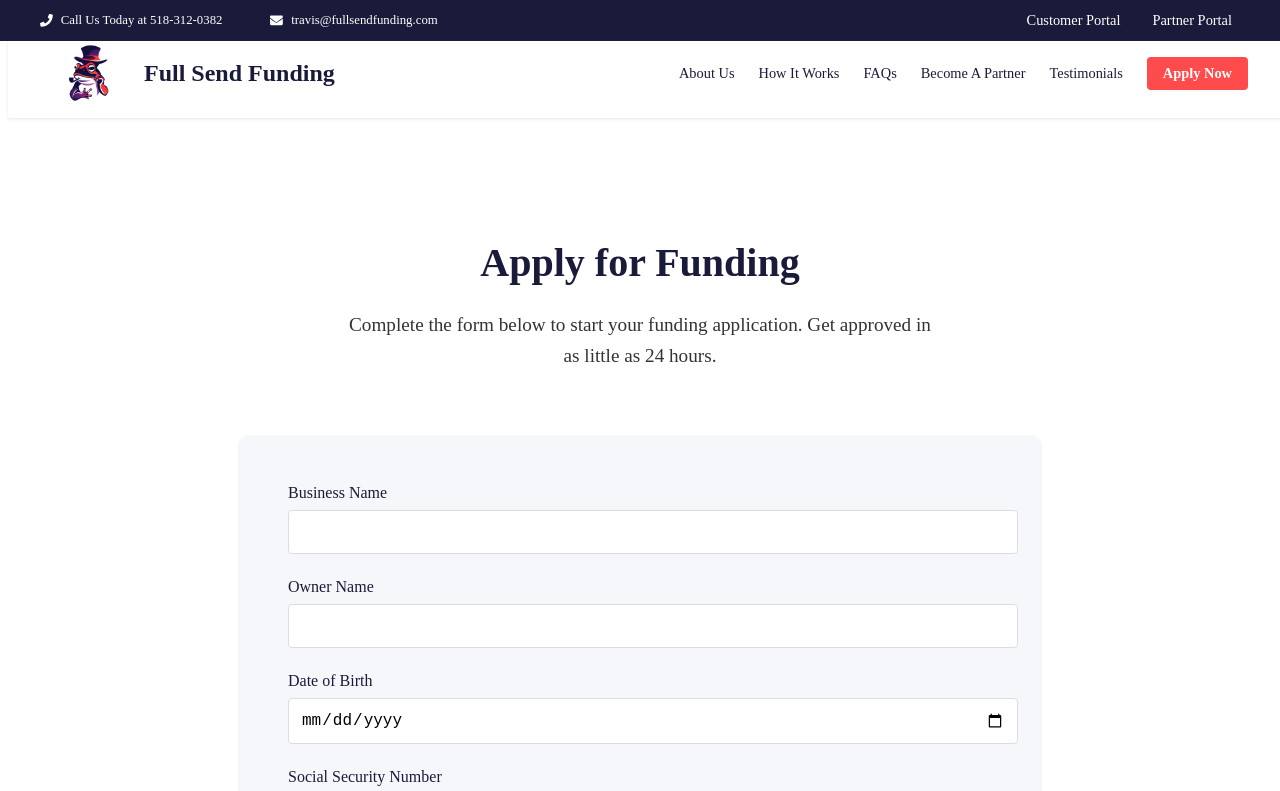
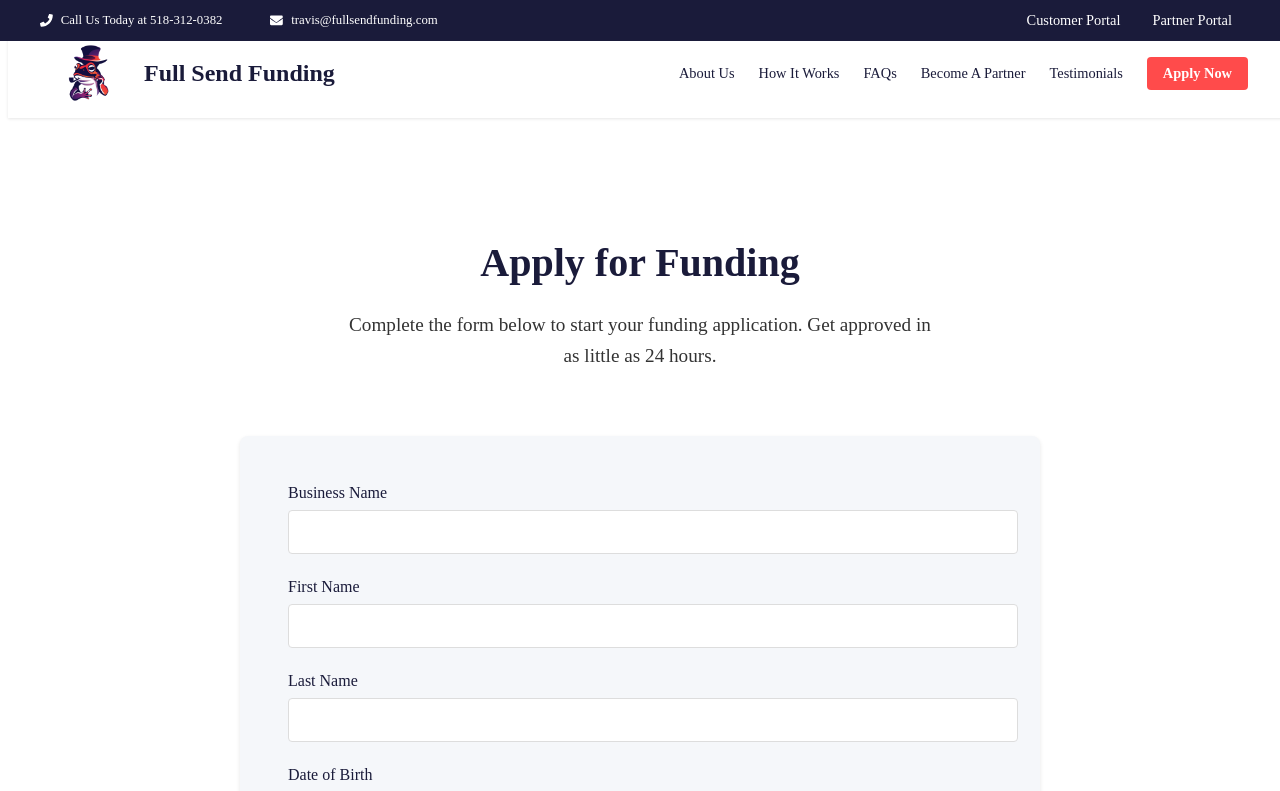
Before and after one commit to TravisYule/fullsendfunding, a React (Create React App) app: page /apply in a window 1280 px wide. Shown: the top 791 px of the page. Built offline with nearby package versions, Linux system fonts and the light colour scheme; no server answers.

Commit message:
Split owner name into first and last name in ApplicationForm

```diff
--- a/src/components/ApplicationForm/ApplicationForm.jsx
+++ b/src/components/ApplicationForm/ApplicationForm.jsx
@@ -200,7 +200,8 @@ const Checkbox = styled.input`
 
 const initialFormState = {
   businessName: '',
-  ownerName: '',
+  firstName: '',
+  lastName: '',
   dateOfBirth: '',
   socialSecurityNumber: '',
   email: '',
@@ -266,7 +267,8 @@ const ApplicationForm = () => {
       // Format the data for Supabase
       const applicationData = {
         business_name: formData.businessName,
-        owner_name: formData.ownerName,
+        first_name: formData.firstName,
+        last_name: formData.lastName,
         date_of_birth: formData.dateOfBirth,
         ssn: formData.socialSecurityNumber,
         email: formData.email,
@@ -359,12 +361,24 @@ const ApplicationForm = () => {
           </FormGroup>
 
           <FormGroup>
-            <Label htmlFor="ownerName">Owner Name</Label>
+            <Label htmlFor="firstName">First Name</Label>
             <Input
               type="text"
-              id="ownerName"
-              name="ownerName"
-              value={formData.ownerName}
+              id="firstName"
+              name="firstName"
+              value={formData.firstName}
+              onChange={handleChange}
+              required
+            />
+          </FormGroup>
+
+          <FormGroup>
+            <Label htmlFor="lastName">Last Name</Label>
+            <Input
+              type="text"
+              id="lastName"
+              name="lastName"
+              value={formData.lastName}
               onChange={handleChange}
               required
             />
```
